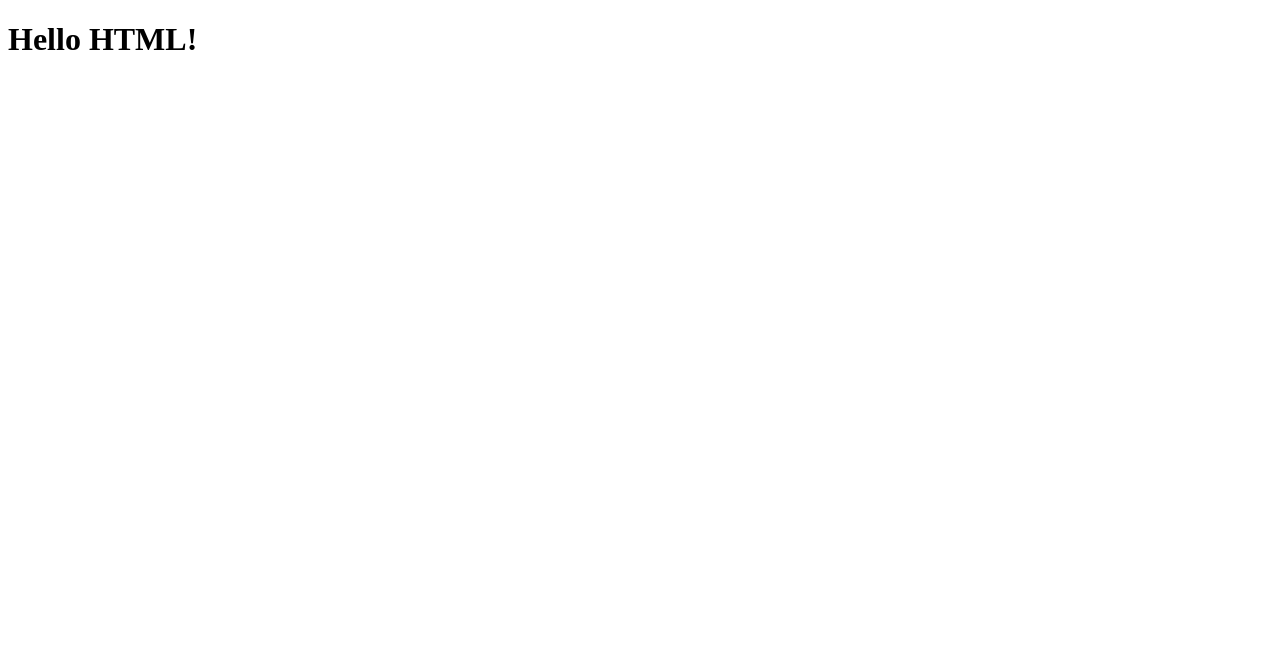
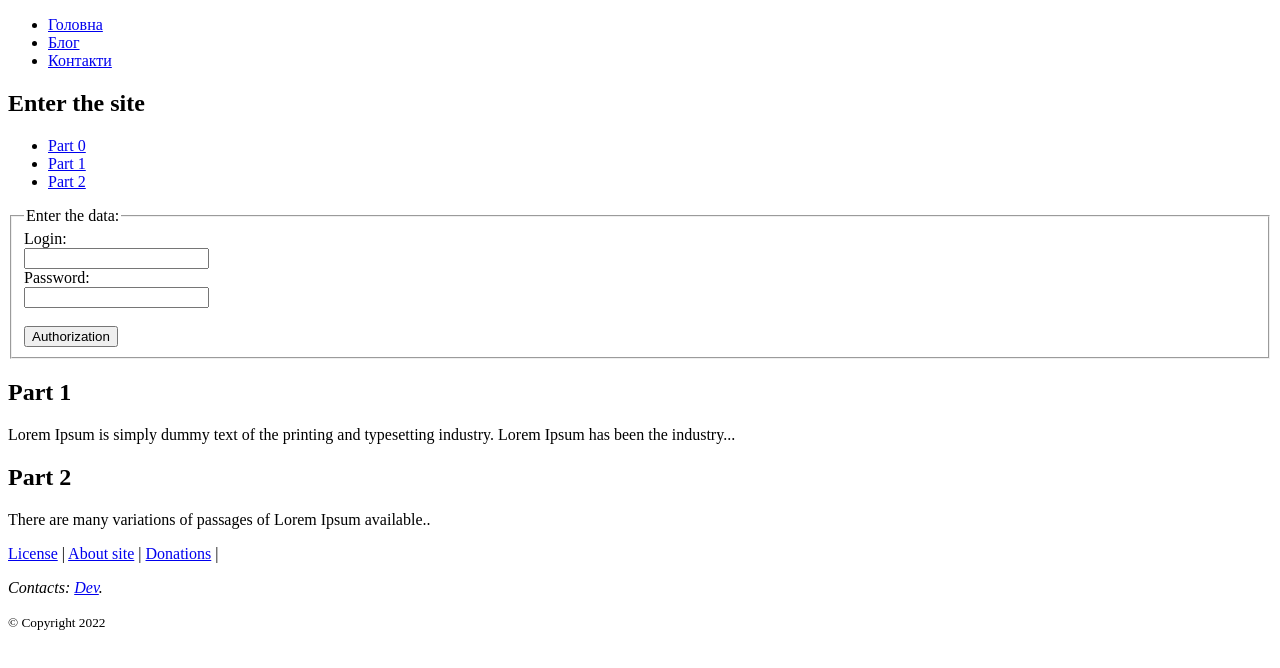
Before and after one commit to GReeDys666/714-hello.html, a plain HTML site: page index.html in a window 1280 px wide. Drawn offline with Linux system fonts and the light colour scheme.

Commit message:
Update index.html
Changed the structure

```diff
--- a/index.html
+++ b/index.html
@@ -6,6 +6,60 @@
     <title>Document</title>
 </head>
 <body>
-    <h1>Hello HTML!</h1>
+    <nav>
+        <ul>
+            <li><a href="#">Головна</a></li>
+            <li><a href="#">Блог</a></li>
+            <li><a href="#">Контакти</a></li>
+        </ul>
+    </nav>
+
+
+    <article>
+        <header>
+            <h2>
+                <h2>Enter the site</h2>
+            </h2>
+        </header>
+        <nav>
+            <ul>
+                <li><a href="#part0">Part 0</a></li>
+                <li><a href="#part1">Part 1</a></li>
+                <li><a href="#part2">Part 2</a></li>
+            </ul>
+        </nav>
+        <div>
+            <form>
+                <fieldset id="part0">
+                    <legend>Enter the data:</legend>
+                    <label for="login">Login:</label><br>
+                    <input type="text" name="login" id="login" /><br>
+                    <label for="password">Password:</label><br>
+                    <input type="password" name="password" id="password" /><br><br>
+                    <input type="submit" value="Authorization">
+                </fieldset>
+            </form>
+            <section id="part1">
+                <h2>Part 1</h2>
+                <p>Lorem Ipsum is simply dummy text of the printing and typesetting industry.
+                    Lorem Ipsum has been the industry...</p>
+            </section>
+            <section id="part2">
+                <h2>Part 2</h2>
+                <p>There are many variations of passages of Lorem Ipsum available..</p>
+            </section>
+        </div>
+        <footer>
+            <p>
+                <a href="#">License</a> |
+                <a href="#">About site</a> |
+                <a href="#">Donations</a> |
+            </p>
+            <address>
+                Contacts: <a href="mailto:w8cctxl@gmail.com">Dev</a>.
+            </address>
+            <p><small>© Copyright 2022</small></p>
+        </footer>
+    </article>
 </body>
 </html>
```
